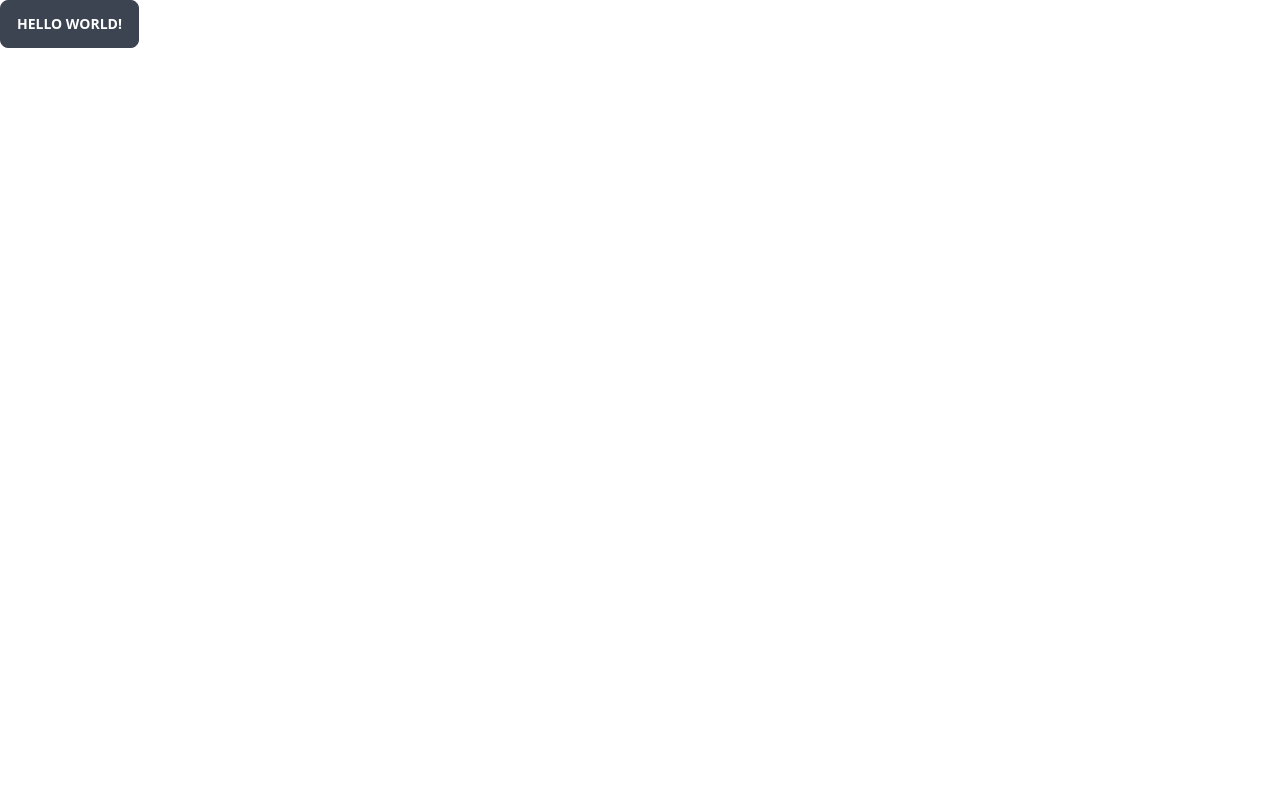
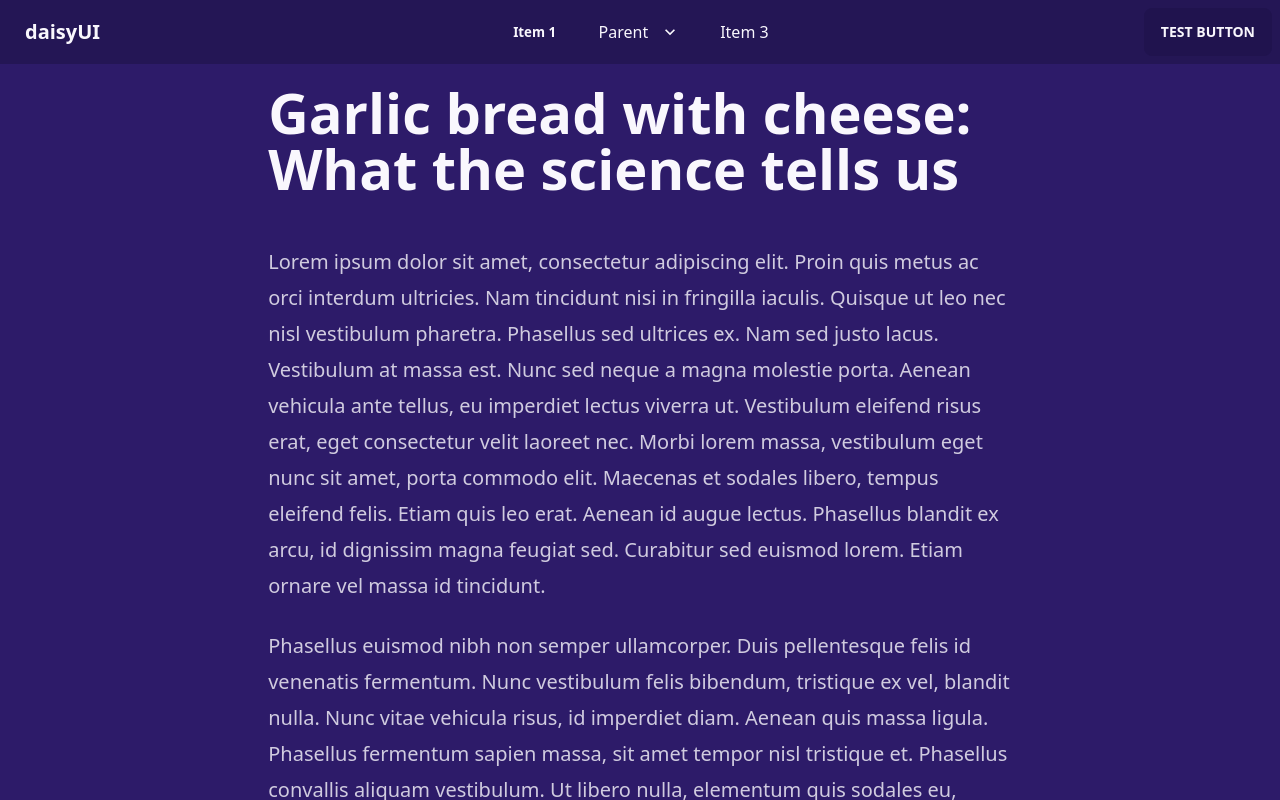
Before and after one commit to potat-dev/meme-search-front, a React (Create React App) app: page / in a window 1280 px wide. Built offline with nearby package versions, Linux system fonts and the light colour scheme.

Commit message:
Drawer and Navbar components added

```diff
--- a/package.json
+++ b/package.json
@@ -10,6 +10,7 @@
     "react": "^18.2.0",
     "react-dom": "^18.2.0",
     "react-scripts": "5.0.1",
+    "theme-change": "^2.1.0",
     "web-vitals": "^2.1.4"
   },
   "scripts": {
@@ -37,6 +38,7 @@
     ]
   },
   "devDependencies": {
+    "@tailwindcss/typography": "^0.5.4",
     "autoprefixer": "^10.4.7",
     "postcss": "^8.4.14",
     "tailwindcss": "^3.1.6"
--- a/public/index.html
+++ b/public/index.html
@@ -1,5 +1,5 @@
 <!DOCTYPE html>
-<html lang="en">
+<html lang="en" data-theme="synthwave">
   <head>
     <meta charset="utf-8" />
     <link rel="icon" href="%PUBLIC_URL%/favicon.ico" />
--- a/src/App.js
+++ b/src/App.js
@@ -1,9 +1,46 @@
+import Page from "./components/Page";
+import Modal from "./components/Modal";
+
 function App() {
   return (
     <div className="App">
-      <div>
-        <button className="btn margin-50">Hello world!</button>
-      </div>
+      <Page>
+        <div class='m-5 flex justify-center'>
+          <article class="prose lg:prose-xl">
+            <h1>
+              Garlic bread with cheese: What the science tells us
+            </h1>
+            <p>
+              Lorem ipsum dolor sit amet, consectetur adipiscing elit.
+              Proin quis metus ac orci interdum ultricies. Nam tincidunt nisi in fringilla iaculis.
+              Quisque ut leo nec nisl vestibulum pharetra. Phasellus sed ultrices ex.
+              Nam sed justo lacus. Vestibulum at massa est. Nunc sed neque a magna molestie porta.
+              Aenean vehicula ante tellus, eu imperdiet lectus viverra ut. Vestibulum eleifend risus erat,
+              eget consectetur velit laoreet nec. Morbi lorem massa, vestibulum eget nunc sit amet,
+              porta commodo elit. Maecenas et sodales libero, tempus eleifend felis. Etiam quis leo erat.
+              Aenean id augue lectus. Phasellus blandit ex arcu, id dignissim magna feugiat sed.
+              Curabitur sed euismod lorem. Etiam ornare vel massa id tincidunt.
+            </p>
+            <p>
+              Phasellus euismod nibh non semper ullamcorper. Duis pellentesque felis id venenatis fermentum.
+              Nunc vestibulum felis bibendum, tristique ex vel, blandit nulla. Nunc vitae vehicula risus,
+              id imperdiet diam. Aenean quis massa ligula. Phasellus fermentum sapien massa, sit amet tempor
+              nisl tristique et. Phasellus convallis aliquam vestibulum. Ut libero nulla, elementum quis
+              sodales eu, sagittis nec metus. Duis et tincidunt neque, non porttitor erat. Mauris ligula neque,
+              vulputate eu molestie ac, consequat id dolor. Integer consectetur urna arcu. Etiam volutpat
+              venenatis aliquam. Integer vel libero justo. Quisque consectetur malesuada eros, non malesuada
+              nibh imperdiet ut. Nunc vitae gravida diam.
+            </p>
+            <label for="my-modal" class="btn modal-button">open modal</label>
+          </article>
+        </div>
+        <Modal
+          name="my-modal"
+          head="Test Modal"
+          text="Lorem ipsum dolor sit amet, consectetur adipiscing elit. Nullam consequat arcu id purus sollicitudin condimentum. Nunc et nulla ac felis efficitur eleifend ac non est. Suspendisse dapibus gravida tortor eu."
+          btnText="OK"
+        />
+      </Page>
     </div>
   );
 }
--- /dev/null
+++ b/src/components/Drawer.js
@@ -0,0 +1,16 @@
+import React from 'react'
+
+function Drawer() {
+  return (
+    <div class="drawer-side">
+      <label for="my-drawer" class="drawer-overlay"></label>
+      <ul class="menu p-4 space-y-2 overflow-y-auto w-80 bg-base-100">
+        {/* <!-- Sidebar content here --> */}
+        <li><a href="/#">Sidebar Item 1</a></li>
+        <li><a href="/#">Sidebar Item 2</a></li>
+      </ul>
+    </div>
+  )
+}
+
+export default Drawer
--- /dev/null
+++ b/src/components/Modal.js
@@ -0,0 +1,20 @@
+import React from 'react'
+
+function Modal({ name, head, text, btnText }) {
+  return (
+    <>
+      <input type="checkbox" id={name} class="modal-toggle" />
+      <label for={name} class="modal modal-bottom sm:modal-middle">
+        <label class="modal-box">
+          <h3 class="font-bold text-lg">{head}</h3>
+          <p class="py-4">{text}</p>
+          <div class="modal-action">
+            <label for={name} class="btn">{btnText}</label>
+          </div>
+        </label>
+      </label>
+    </>
+  )
+}
+
+export default Modal
--- /dev/null
+++ b/src/components/Navbar.js
@@ -0,0 +1,41 @@
+import React from 'react'
+
+function Navbar() {
+  return (
+    <div class="w-full navbar bg-base-300">
+      <div class="navbar-start">
+        <div class="dropdown">
+          <div class="flex-none lg:hidden">
+            <label for="my-drawer" class="btn btn-square btn-ghost">
+              <svg xmlns="http://www.w3.org/2000/svg" fill="none" viewBox="0 0 24 24" class="inline-block w-6 h-6 stroke-current">
+                <path stroke-linecap="round" stroke-linejoin="round" stroke-width="2" d="M4 6h16M4 12h16M4 18h16"></path>
+              </svg>
+            </label>
+          </div>
+        </div>
+        <a class="btn btn-ghost normal-case text-xl" href="/#">daisyUI</a>
+      </div>
+      <div class="navbar-center hidden lg:flex">
+        <ul class="menu menu-horizontal p-0 space-x-2">
+          <li><a class="btn btn-ghost normal-case" href="/#">Item 1</a></li>
+          <li tabindex="0">
+            <a href="/#">
+              Parent
+              <svg class="fill-current" xmlns="http://www.w3.org/2000/svg" width="20" height="20" viewBox="0 0 24 24"><path d="M7.41,8.58L12,13.17L16.59,8.58L18,10L12,16L6,10L7.41,8.58Z" /></svg>
+            </a>
+            <ul class="p-2">
+              <li><a href="/#">Submenu 1</a></li>
+              <li><a href="/#">Submenu 2</a></li>
+            </ul>
+          </li>
+          <li><a href="/#">Item 3</a></li>
+        </ul>
+      </div>
+      <div class="navbar-end">
+        <a class="btn" href="/#">Test Button</a>
+      </div>
+    </div>
+  )
+}
+
+export default Navbar
--- /dev/null
+++ b/src/components/Page.js
@@ -0,0 +1,18 @@
+import React from 'react'
+import Navbar from './Navbar'
+import Drawer from './Drawer'
+
+function Page({ children }) {
+  return (
+    <div class="drawer">
+      <input id="my-drawer" type="checkbox" class="drawer-toggle" />
+      <div class="drawer-content flex flex-col">
+        <Navbar />
+        {children}
+      </div>
+      <Drawer />
+    </div>
+  )
+}
+
+export default Page
--- a/tailwind.config.js
+++ b/tailwind.config.js
@@ -6,5 +6,5 @@ module.exports = {
   theme: {
     extend: {},
   },
-  plugins: [require("daisyui")],
+  plugins: [require("@tailwindcss/typography"), require("daisyui")],
 }
```
Also changed, not shown: 1 other file (tests, documents, lock files or other folders).
